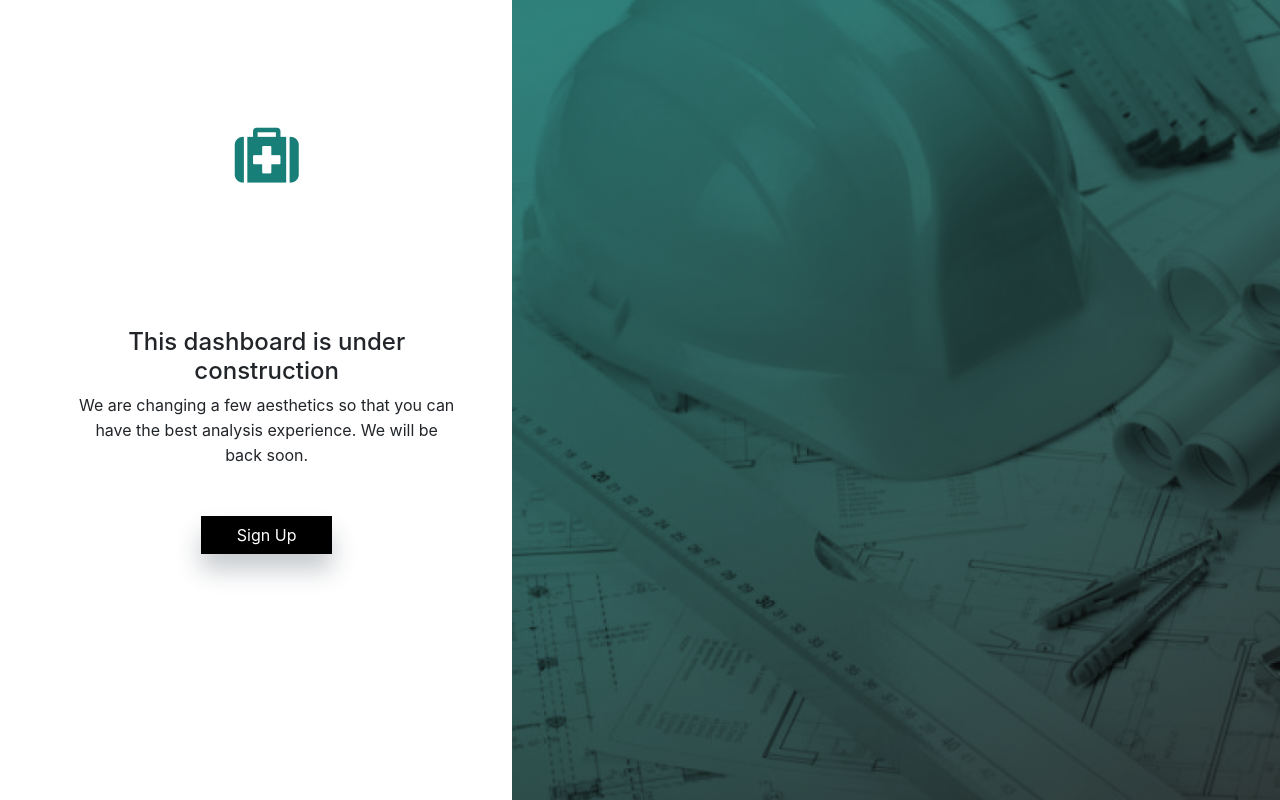
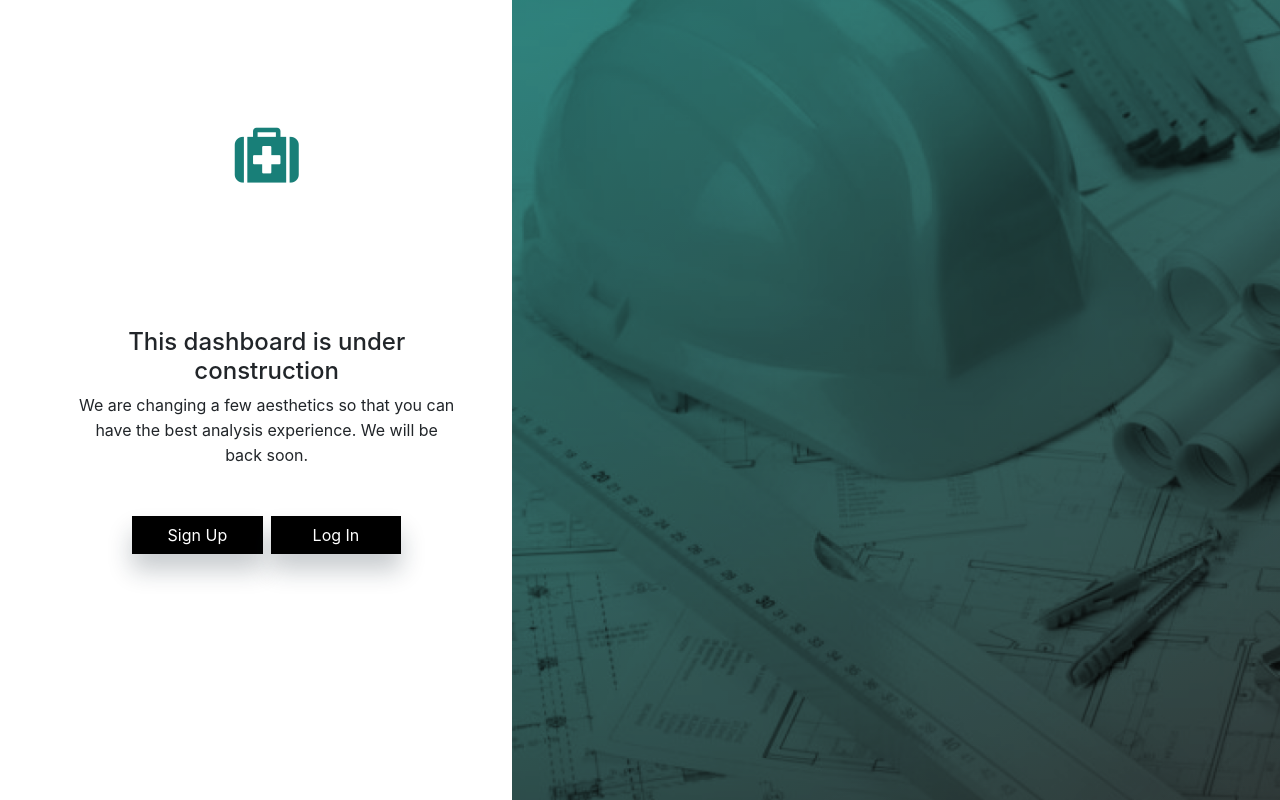
Before and after one commit to brianwachira/AATA, a React (Create React App) app in the folder frontend/: page / in a window 1280 px wide. Built offline with nearby package versions, Linux system fonts and the light colour scheme.

Commit message:
[ENHANCEMENT] : add signup page

```diff
--- a/frontend/src/Pages/ComingSoon/ComingSoon.js
+++ b/frontend/src/Pages/ComingSoon/ComingSoon.js
@@ -16,11 +16,15 @@ const ComingSoon = () => {
                         <div className="comingsoon-text">
                             <h5 className='text-center'>This dashboard is under construction</h5>
                             <h6 className='text-center mb-5'>We are changing a few aesthetics so that you can have the best analysis experience. We will be back soon.</h6>
-                            <Link to='/auth/signup'>
+
                                 <div className="d-flex justify-content-center">
-                                    <button className="btn-signup">Sign Up</button>
+                                <Link to='/auth/signup'>
+                                    <button className="btn-signup me-2">Sign Up</button>
+                                </Link>
+                                <Link to='/auth/login'>
+                                    <button className="btn-signup">Log In</button>
+                                </Link>
                                 </div>
-                            </Link>
                         </div>
                     </div>
                     <div className="col-md-7 d-none d-md-block">
```
